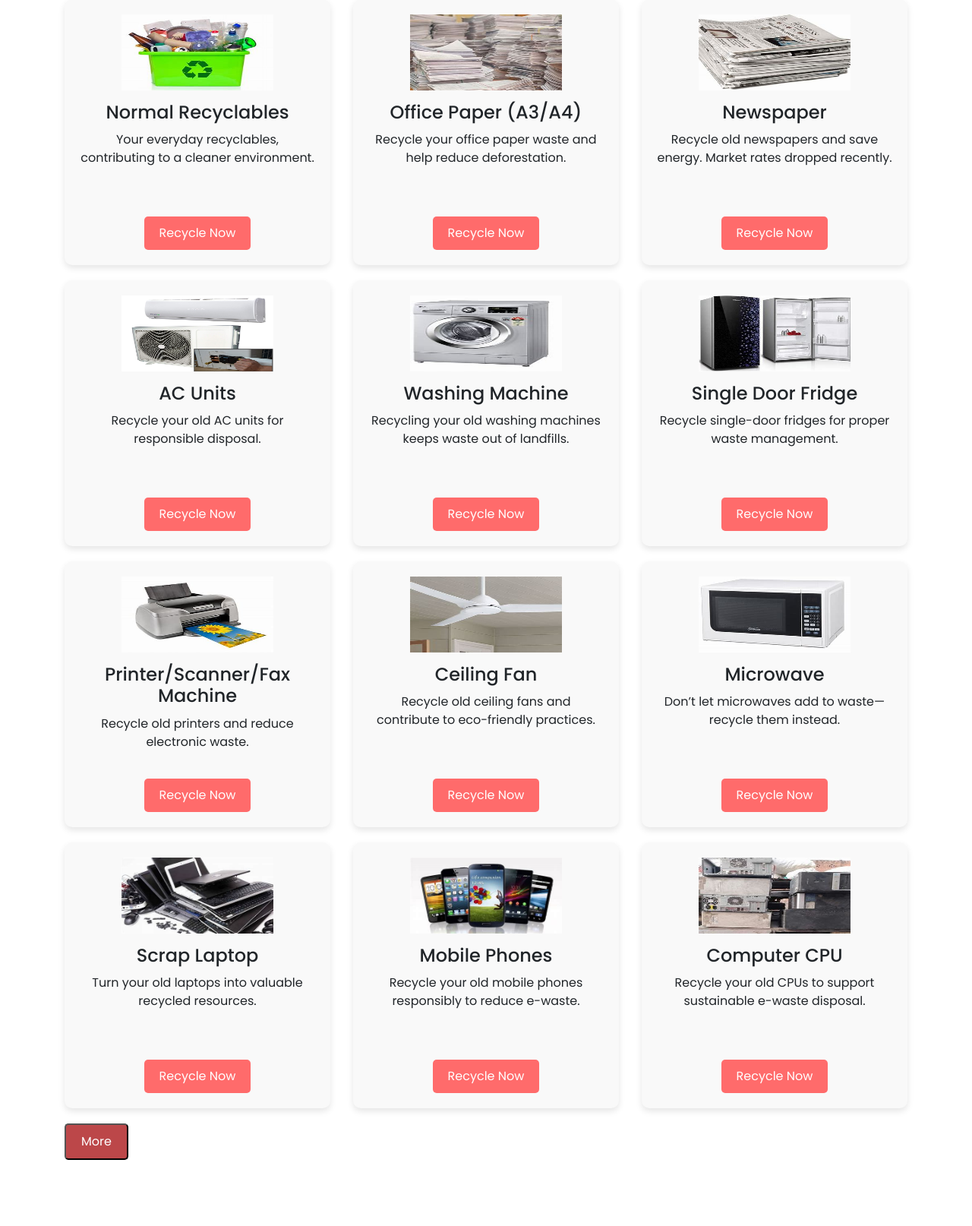
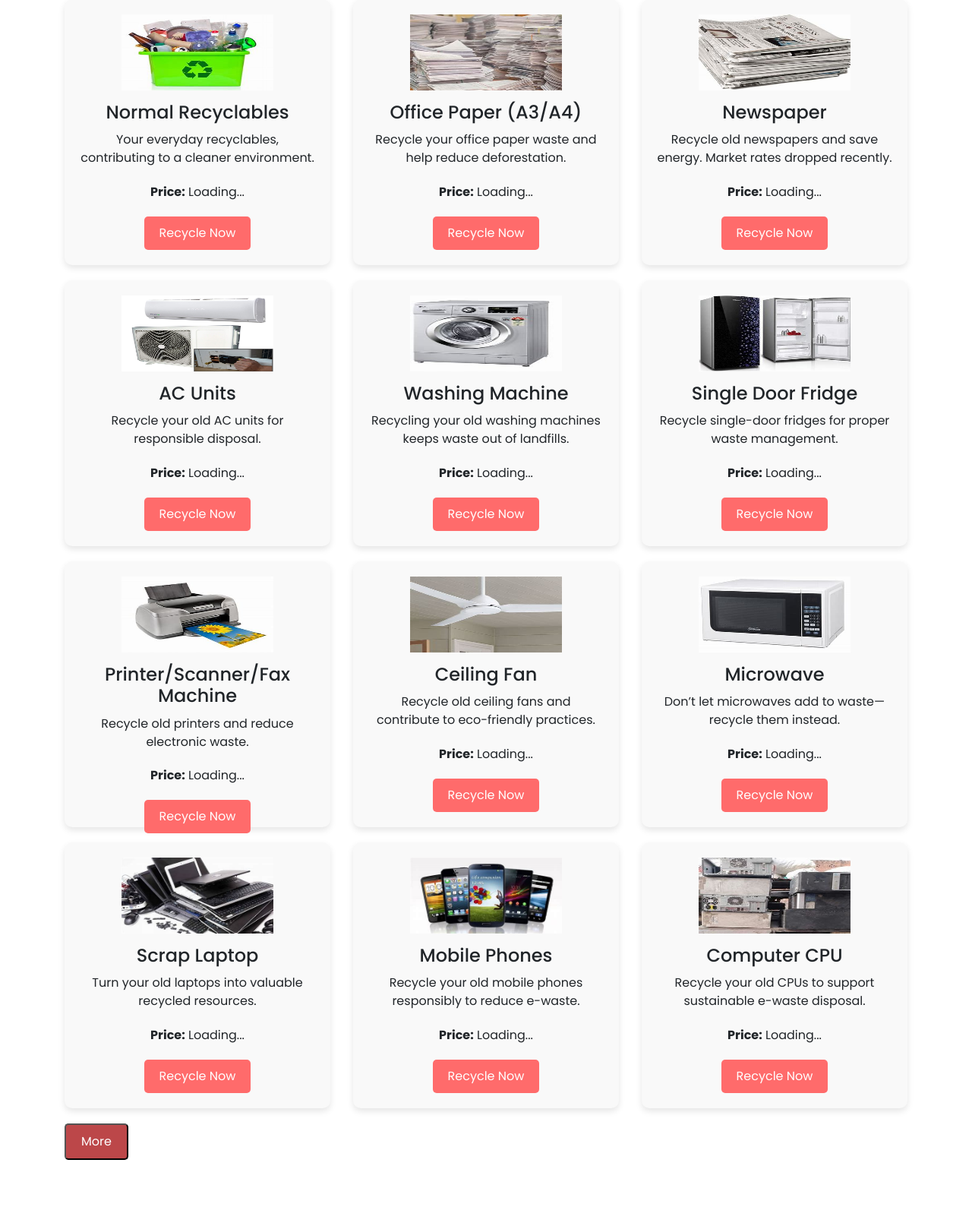
Before and after one commit to amal4510/Scrap-Store-, a Flask app: page / in a window 1280 px wide. Shown: the part 897-2511 px from the top of the page at 76% size. Run offline with Flask 3, Linux system fonts and the light colour scheme.

Commit message:
Initial commit

```diff
--- a/Server.py
+++ b/Server.py
@@ -1,26 +1,49 @@
-from flask import Flask
-from database import init_db,db
+from flask import Flask, jsonify
+from database import init_db, db
 from Routes import register_routes
 import os
 from dotenv import load_dotenv
 
+# Load environment variables
 load_dotenv()
 
 SECRET_KEY = os.getenv('SECRET_KEY')
 
-
-
+# Initialize Flask app
 app = Flask(__name__)
 app.config['SECRET_KEY'] = SECRET_KEY
+
 # Initialize the database
 init_db(app)
 
 # Register routes from external file
 register_routes(app)
 
-# # Drop all tables
+# API route to fetch scrap prices in real-time
+@app.route('/getScrapPrices')
+def get_scrap_prices():
+    # Fetch real-time prices from your database or external source
+    # For now, we're using static prices as an example
+    prices = {
+        'normal_recyclables': '₹10/kg',
+        'office_paper': '₹5/kg',
+        'newspaper': '₹6/kg',
+        'ac_units': '₹500/unit',
+        'washing_machine': '₹300/unit',
+        'single_door_fridge': '₹400/unit',
+        'printer': '₹200/unit',
+        'ceiling_fan': '₹150/unit',
+        'microwave': '₹250/unit',
+        'scrap_laptop': '₹1000/unit',
+        'mobile_phones': '₹500/unit',
+        'computer_cpu': '₹700/unit'
+    }
+    return jsonify(prices)
+
+# Uncomment this if you want to drop all tables (for database reset)
 # with app.app_context():
 #     db.drop_all()
 #     print("All tables have been dropped successfully!")
+
 if __name__ == '__main__':
     app.run(debug=True)
--- a/static/js/script.js
+++ b/static/js/script.js
@@ -8,3 +8,28 @@ document.querySelectorAll('.image-container img').forEach(image => {
 document.querySelector('.pop-image span').onclick = () => {
     document.querySelector('.pop-image').style.display = 'none';
 }
+// Fetch scrap prices from the server
+function fetchScrapPrices() {
+    fetch('/getScrapPrices')  // Assuming '/getScrapPrices' is your endpoint
+    .then(response => response.json())
+    .then(data => {
+        // Update the prices in the HTML
+        document.getElementById('price-normal-recyclables').innerText = data.normal_recyclables;
+            document.getElementById('price-office-paper').innerText = data.office_paper;
+            document.getElementById('price-newspaper').innerText = data.newspaper;
+            document.getElementById('price-ac-units').innerText = data.ac_units;
+            document.getElementById('price-washing-machine').innerText = data.washing_machine;
+            document.getElementById('price-fridge').innerText = data.single_door_fridge;
+            document.getElementById('price-printer').innerText = data.printer;
+            document.getElementById('price-ceiling-fan').innerText = data.ceiling_fan;
+            document.getElementById('price-microwave').innerText = data.microwave;
+            document.getElementById('price-scrap-laptop').innerText = data.scrap_laptop;
+            document.getElementById('price-mobile-phones').innerText = data.mobile_phones;
+            document.getElementById('price-cpu').innerText = data.computer_cpu;
+        // Add similar lines for other items
+    })
+    .catch(error => console.error('Error fetching prices:', error));
+}
+
+// Call this function every few seconds to update prices
+setInterval(fetchScrapPrices, 5000);  // Fetch every 5 seconds
--- a/templates/index.html
+++ b/templates/index.html
@@ -84,6 +84,7 @@
                         <img src="{{url_for('static', filename='img/don/normal_rec.jpg')}}" alt="Normal Recyclables">
                         <h3>Normal Recyclables</h3>
                         <p>Your everyday recyclables, contributing to a cleaner environment.</p>
+                        <p><strong>Price:</strong> <span id="price-normal-recyclables">Loading...</span></p>
                         <a href="#contact" class="btn1">Recycle Now</a>
                     </div>
                 </div>
@@ -92,6 +93,7 @@
                         <img src="{{url_for('static', filename='img/don/officepaper.jpg')}}" alt="Office Paper">
                         <h3>Office Paper (A3/A4)</h3>
                         <p>Recycle your office paper waste and help reduce deforestation.</p>
+                        <p><strong>Price:</strong> <span id="price-office-paper">Loading...</span></p>
                         <a href="#contact" class="btn1">Recycle Now</a>
                     </div>
                 </div>
@@ -100,6 +102,7 @@
                         <img src="{{url_for('static', filename='img/don/newspaper.jpg')}}" alt="Newspaper">
                         <h3>Newspaper</h3>
                         <p>Recycle old newspapers and save energy. Market rates dropped recently.</p>
+                        <p><strong>Price:</strong> <span id="price-newspaper">Loading...</span></p>
                         <a href="#contact" class="btn1">Recycle Now</a>
                     </div>
                 </div>
@@ -109,6 +112,7 @@
                         <img src="{{url_for('static', filename='img/don/ac.jpg')}}" alt="AC Units">
                         <h3>AC Units</h3>
                         <p>Recycle your old AC units for responsible disposal.</p>
+                        <p><strong>Price:</strong> <span id="price-ac-units">Loading...</span></p>
                         <a href="#contact" class="btn1">Recycle Now</a>
                     </div>
                 </div>
@@ -117,6 +121,7 @@
                         <img src="{{url_for('static', filename='img/don/wm.jpg')}}" alt="Washing Machine">
                         <h3> Washing Machine</h3>
                         <p>Recycling your old washing machines keeps waste out of landfills.</p>
+                        <p><strong>Price:</strong> <span id="price-washing-machine">Loading...</span></p>
                         <a href="#contact" class="btn1">Recycle Now</a>
                     </div>
                 </div>
@@ -125,6 +130,7 @@
                         <img src="{{url_for('static', filename='img/don/fridge.jpg')}}" alt="Fridge">
                         <h3>Single Door Fridge</h3>
                         <p>Recycle single-door fridges for proper waste management.</p>
+                        <p><strong>Price:</strong> <span id="price-fridge">Loading...</span></p>
                         <a href="#contact" class="btn1">Recycle Now</a>
                     </div>
                 </div>
@@ -134,6 +140,7 @@
                         <img src="{{url_for('static', filename='img/don/printer.jpg')}}" alt="Printer">
                         <h3>Printer/Scanner/Fax Machine</h3>
                         <p>Recycle old printers and reduce electronic waste.</p>
+                        <p><strong>Price:</strong> <span id="price-printer">Loading...</span></p>
                         <a href="#contact" class="btn1">Recycle Now</a>
                     </div>
                 </div>
@@ -142,6 +149,7 @@
                         <img src="{{url_for('static', filename='img/don/fan.jpg')}}" alt="Ceiling Fan">
                         <h3>Ceiling Fan</h3>
                         <p>Recycle old ceiling fans and contribute to eco-friendly practices.</p>
+                        <p><strong>Price:</strong> <span id="price-ceiling-fan">Loading...</span></p>
                         <a href="#contact" class="btn1">Recycle Now</a>
                     </div>
                 </div>
@@ -150,6 +158,7 @@
                         <img src="{{url_for('static', filename='img/don/oven.jpg')}}" alt="Microwave">
                         <h3>Microwave</h3>
                         <p>Don’t let microwaves add to waste—recycle them instead.</p>
+                        <p><strong>Price:</strong> <span id="price-microwave">Loading...</span></p>
                         <a href="#contact" class="btn1">Recycle Now</a>
                     </div>
                 </div>
@@ -159,6 +168,7 @@
                         <img src="{{url_for('static', filename='img/don/lap.jpg')}}" alt="Laptop">
                         <h3>Scrap Laptop</h3>
                         <p>Turn your old laptops into valuable recycled resources.</p>
+                        <p><strong>Price:</strong> <span id="price-scrap-laptop">Loading...</span></p>
                         <a href="#contact" class="btn1">Recycle Now</a>
                     </div>
                 </div>
@@ -167,6 +177,7 @@
                         <img src="{{url_for('static', filename='img/don/phone.jpg')}}" alt="Mobile Phones">
                         <h3>Mobile Phones</h3>
                         <p>Recycle your old mobile phones responsibly to reduce e-waste.</p>
+                        <p><strong>Price:</strong> <span id="price-mobile-phones">Loading...</span></p>
                         <a href="#contact" class="btn1">Recycle Now</a>
                     </div>
                 </div>
@@ -175,6 +186,7 @@
                         <img src="{{url_for('static', filename='img/don/cpu.jpg')}}" alt="Computer CPU">
                         <h3>Computer CPU</h3>
                         <p>Recycle your old CPUs to support sustainable e-waste disposal.</p>
+                        <p><strong>Price:</strong> <span id="price-cpu">Loading...</span></p>
                         <a href="#contact" class="btn1">Recycle Now</a>
                     </div>
                 </div>
```
